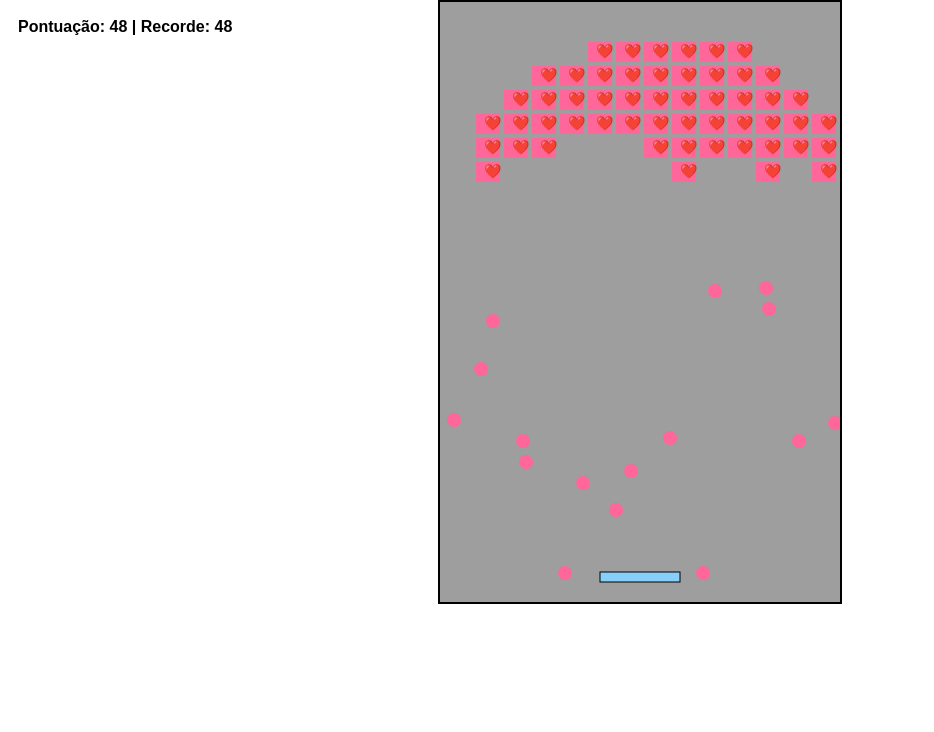
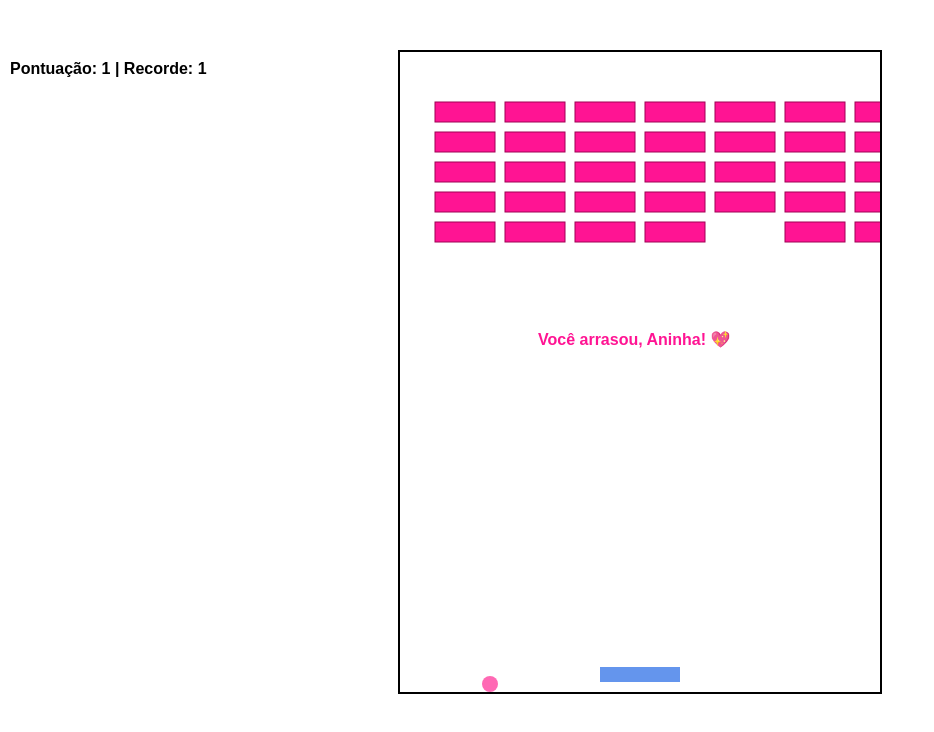
Before and after one commit to noahakilah20/brickbreakerCarol1, a plain HTML site: page jogo-dela.html in a window 1280 px wide. Shown: the whole page, without its empty margins (0-934 px from the left). Drawn offline with Linux system fonts and the light colour scheme.

Commit message:
Update jogo-dela.html

```diff
--- a/jogo-dela.html
+++ b/jogo-dela.html
@@ -1,124 +1,225 @@
 <!DOCTYPE html>
-<html lang="pt-br">
+<html lang="pt-BR">
 <head>
-  <meta charset="UTF-8">
-  <title>Jogo da Aninha ❤️</title>
-  <style>
-    body { margin:0; overflow:hidden; font-family:Arial,sans-serif; background:#fff; }
-    #gameCanvas { display:block; margin:0 auto; border:2px solid #000; background:#fff; }
-    #info { position:absolute; top:10px; left:10px; background:rgba(255,255,255,0.8); padding:8px; border-radius:8px; font-weight:bold; }
-    #finalMsg { position:absolute; top:50%; left:50%; transform:translate(-50%,-50%); display:none; background:#ffc0cb; padding:20px; border-radius:12px; font-size:24px; font-weight:bold; box-shadow:0 0 10px #f0f; }
-  </style>
+<meta charset="UTF-8" />
+<meta name="viewport" content="width=device-width, initial-scale=1" />
+<title>Jogo da Aninha</title>
+<style>
+  body {
+    margin: 0;
+    position: relative;
+    font-family: Arial, sans-serif;
+  }
+  #pontuacao {
+    position: absolute;
+    top: 10px;
+    left: 10px;
+    font-weight: bold;
+  }
+  canvas {
+    display: block;
+    margin: 50px auto;
+    border: 2px solid black;
+    background: white;
+  }
+  .elogio {
+    position: absolute;
+    color: #ff1493;
+    font-weight: bold;
+    animation: flutuar 4s ease forwards;
+    pointer-events: none;
+    user-select: none;
+  }
+  @keyframes flutuar {
+    0% {opacity: 0; transform: translateY(20px);}
+    50% {opacity: 1; transform: translateY(-20px);}
+    100% {opacity: 0; transform: translateY(-100px);}
+  }
+</style>
 </head>
 <body>
-  <canvas id="gameCanvas" width="400" height="600"></canvas>
-  <div id="info">Pontuação: <span id="score">0</span> | Recorde: <span id="highScore">0</span></div>
-  <div id="finalMsg">❤️ Você é incrível, Aninha! ❤️</div>
+
+<div id="pontuacao">Pontuação: 0 | Recorde: 0</div>
+<canvas id="gameCanvas" width="480" height="640"></canvas>
 
 <script>
-const c = document.getElementById('gameCanvas');
-const ctx = c.getContext('2d');
-const scoreEl = document.getElementById('score');
-const highEl = document.getElementById('highScore');
-const finalDiv = document.getElementById('finalMsg');
+const canvas = document.getElementById("gameCanvas");
+const ctx = canvas.getContext("2d");
 
-const bg = new Image();
-bg.src = 'https://harikacocuklarizmir.com/images/uploads/2dc834e1801c5d89034a2b8454d42ce8.jpg';
+let score = 0;
+let highScore = 0;
 
-let balls = [{ x:200, y:550, dx: 3, dy:-3, r:7 }];
-let paddleX = 160, score = 0, high = Number(localStorage.getItem('highAna')||0);
-highEl.textContent = high;
+const pontuacaoEl = document.getElementById("pontuacao");
 
-const layout = [
- '000001111110000',
- '000111111111000',
- '001111111111100',
- '011111111111110',
- '011111111111110',
- '011111111111110',
- '001111111111100',
- '000111111111000',
- '000011111110000',
- '000001111100000',
- '000000111000000',
- '000000010000000'
-];
-const rows = layout.length, cols = layout[0].length;
-const bw=24, bh=20, pad=4, ot=40, ol=8;
-let bricks = [];
-for(let r=0;r<rows;r++){
-  bricks[r]=[];
-  for(let c2=0;c2<cols;c2++){
-    bricks[r][c2]={status: layout[r][c2]=='1'?1:0, x:0, y:0};
+// Paddles
+const paddleWidth = 80;
+const paddleHeight = 15;
+let paddleX = canvas.width / 2 - paddleWidth / 2;
+
+// Bola
+class Ball {
+  constructor(x, y, dx, dy, radius = 8, color = "#ff69b4") {
+    this.x = x;
+    this.y = y;
+    this.dx = dx;
+    this.dy = dy;
+    this.radius = radius;
+    this.color = color;
+  }
+  draw() {
+    ctx.beginPath();
+    ctx.fillStyle = this.color;
+    ctx.arc(this.x, this.y, this.radius, 0, Math.PI * 2);
+    ctx.fill();
+    ctx.closePath();
+  }
+  move() {
+    this.x += this.dx;
+    this.y += this.dy;
+  }
+  bounceX() {
+    this.dx = -this.dx;
+  }
+  bounceY() {
+    this.dy = -this.dy;
   }
 }
-const total = bricks.flat().filter(b=>b.status).length;
-const praises = ["Você é um encanto!","Linda demais!","Sua luz ilumina!","Você arrasa!","Continue brilhando!"];
 
-c.addEventListener('mousemove', e=>{
-  let mx = e.clientX - c.getBoundingClientRect().left;
-  paddleX = Math.max(0, Math.min(mx-40, c.width-80));
+const balls = [new Ball(canvas.width / 2, canvas.height / 2, 3, -3)];
+
+const bricks = [];
+const brickRowCount = 5;
+const brickColumnCount = 7;
+const brickWidth = 60;
+const brickHeight = 20;
+const brickPadding = 10;
+const brickOffsetTop = 50;
+const brickOffsetLeft = 35;
+
+// Criar bricks
+for(let c=0; c<brickColumnCount; c++) {
+  bricks[c] = [];
+  for(let r=0; r<brickRowCount; r++) {
+    bricks[c][r] = { x: 0, y: 0, status: 1 };
+  }
+}
+
+function drawBricks() {
+  for(let c=0; c<brickColumnCount; c++) {
+    for(let r=0; r<brickRowCount; r++) {
+      if(bricks[c][r].status === 1) {
+        let brickX = c*(brickWidth+brickPadding) + brickOffsetLeft;
+        let brickY = r*(brickHeight+brickPadding) + brickOffsetTop;
+        bricks[c][r].x = brickX;
+        bricks[c][r].y = brickY;
+        ctx.beginPath();
+        ctx.fillStyle = "#ff1493";
+        ctx.fillRect(brickX, brickY, brickWidth, brickHeight);
+        ctx.strokeStyle = "#a00055";
+        ctx.strokeRect(brickX, brickY, brickWidth, brickHeight);
+        ctx.closePath();
+      }
+    }
+  }
+}
+
+function drawPaddle() {
+  ctx.beginPath();
+  ctx.fillStyle = "#6495ED";
+  ctx.fillRect(paddleX, canvas.height - paddleHeight - 10, paddleWidth, paddleHeight);
+  ctx.closePath();
+}
+
+function drawScore() {
+  pontuacaoEl.textContent = `Pontuação: ${score} | Recorde: ${highScore}`;
+}
+
+function collisionDetection() {
+  balls.forEach((ball, ballIndex) => {
+    for(let c=0; c<brickColumnCount; c++) {
+      for(let r=0; r<brickRowCount; r++) {
+        let b = bricks[c][r];
+        if(b.status === 1) {
+          if(ball.x > b.x && ball.x < b.x + brickWidth &&
+             ball.y - ball.radius < b.y + brickHeight &&
+             ball.y + ball.radius > b.y) {
+            ball.bounceY();
+            b.status = 0;
+            score++;
+            if(score > highScore) highScore = score;
+            // Multiplicação de bolas ao bater no tijolo
+            balls.push(new Ball(ball.x, ball.y, -ball.dx, ball.dy, ball.radius, ball.color));
+          }
+        }
+      }
+    }
+  });
+}
+
+function moveBalls() {
+  balls.forEach((ball, index) => {
+    ball.move();
+
+    // Colisão com paredes esquerda e direita
+    if(ball.x + ball.dx > canvas.width - ball.radius || ball.x + ball.dx < ball.radius) {
+      ball.bounceX();
+    }
+    // Colisão com topo
+    if(ball.y + ball.dy < ball.radius) {
+      ball.bounceY();
+    }
+    // Colisão com paddle
+    if(ball.y + ball.radius >= canvas.height - paddleHeight - 10) {
+      if(ball.x > paddleX && ball.x < paddleX + paddleWidth) {
+        ball.bounceY();
+      } else if (ball.y + ball.radius > canvas.height) {
+        // Remove bola que caiu
+        balls.splice(index, 1);
+      }
+    }
+  });
+}
+
+// Efeito elogio flutuante
+function showElogioFinal() {
+  const el = document.createElement("div");
+  el.className = "elogio";
+  el.innerText = "Você arrasou, Aninha! 💖";
+  el.style.left = (canvas.offsetLeft + canvas.width / 2 - 100) + "px";
+  el.style.top = (canvas.offsetTop + canvas.height / 2 - 20) + "px";
+  document.body.appendChild(el);
+  setTimeout(() => el.remove(), 4000);
+}
+
+function draw() {
+  ctx.clearRect(0, 0, canvas.width, canvas.height);
+  drawBricks();
+  drawPaddle();
+  balls.forEach(ball => ball.draw());
+  drawScore();
+  collisionDetection();
+  moveBalls();
+
+  if(balls.length === 0) {
+    showElogioFinal();
+    setTimeout(() => {
+      document.location.reload();
+    }, 4000);
+  } else {
+    requestAnimationFrame(draw);
+  }
+}
+
+// Controle do paddle com mouse
+document.addEventListener("mousemove", (e) => {
+  const rect = canvas.getBoundingClientRect();
+  let mouseX = e.clientX - rect.left;
+  paddleX = mouseX - paddleWidth / 2;
+  if(paddleX < 0) paddleX = 0;
+  if(paddleX > canvas.width - paddleWidth) paddleX = canvas.width - paddleWidth;
 });
 
-function draw(){
-  ctx.clearRect(0,0,c.width,c.height);
-  ctx.drawImage(bg,0,0,c.width,c.height);
-
-  // bricks
-  bricks.flat().forEach(b=>{
-    if(b.status){
-      let r = bricks.indexOf(bricks.find(rw=>rw.includes(b)));
-      let c2 = bricks[r].indexOf(b);
-      b.x = ol + c2*(bw+pad);
-      b.y = ot + r*(bh+pad);
-      ctx.fillStyle='#f69'; ctx.fillRect(b.x,b.y,bw,bh);
-      ctx.fillStyle='#000'; ctx.font='14px Arial'; ctx.fillText('❤️',b.x+8,b.y+14);
-    }
-  });
-
-  // paddle
-  ctx.fillStyle='#87CEFA'; ctx.fillRect(paddleX, c.height-30, 80, 10);
-  ctx.strokeStyle='#000'; ctx.strokeRect(paddleX, c.height-30, 80,10);
-
-  // balls
-  balls.forEach((b,i)=>{
-    ctx.beginPath(); ctx.arc(b.x,b.y,b.r,0,2*Math.PI);
-    ctx.fillStyle='#f69'; ctx.fill();
-    ctx.closePath();
-
-    b.x += b.dx; b.y += b.dy;
-    if(b.x< b.r || b.x>c.width-b.r) b.dx*=-1;
-    if(b.y< b.r) b.dy*=-1;
-    else if(b.y > c.height - 30 - b.r && b.x>paddleX && b.x<paddleX+80){
-      b.dy *= -1;
-    } else if(b.y > c.height + b.r){
-      balls.splice(i,1);
-    }
-
-    // collision
-    bricks.flat().forEach(br=>{
-      if(br.status && b.x>br.x && b.x<br.x+bw && b.y>br.y && b.y<br.y+bh){
-        br.status=0; b.dy*=-1; score++; scoreEl.textContent=score;
-        if(score>high){high=score;localStorage.setItem('highAna',high);highEl.textContent=high}
-        if(score%5==0) alert(praises[(score/5 -1)%praises.length]);
-        if(balls.length<20){
-          balls.push({x:b.x,y:b.y,dx:-b.dx,dy:b.dy,r:7});
-        }
-        if(score===total) finalDiv.style.display = 'block';
-      }
-    });
-  });
-
-  if(balls.length==0){
-    balls=[{ x:200, y:550, dx:3, dy:-3, r:7 }];
-    paddleX = 160;
-  }
-
-  requestAnimationFrame(draw);
-}
-
-bg.onload = ()=> draw();
-setTimeout(draw, 1000);
+draw();
 </script>
 
 </body>
```
